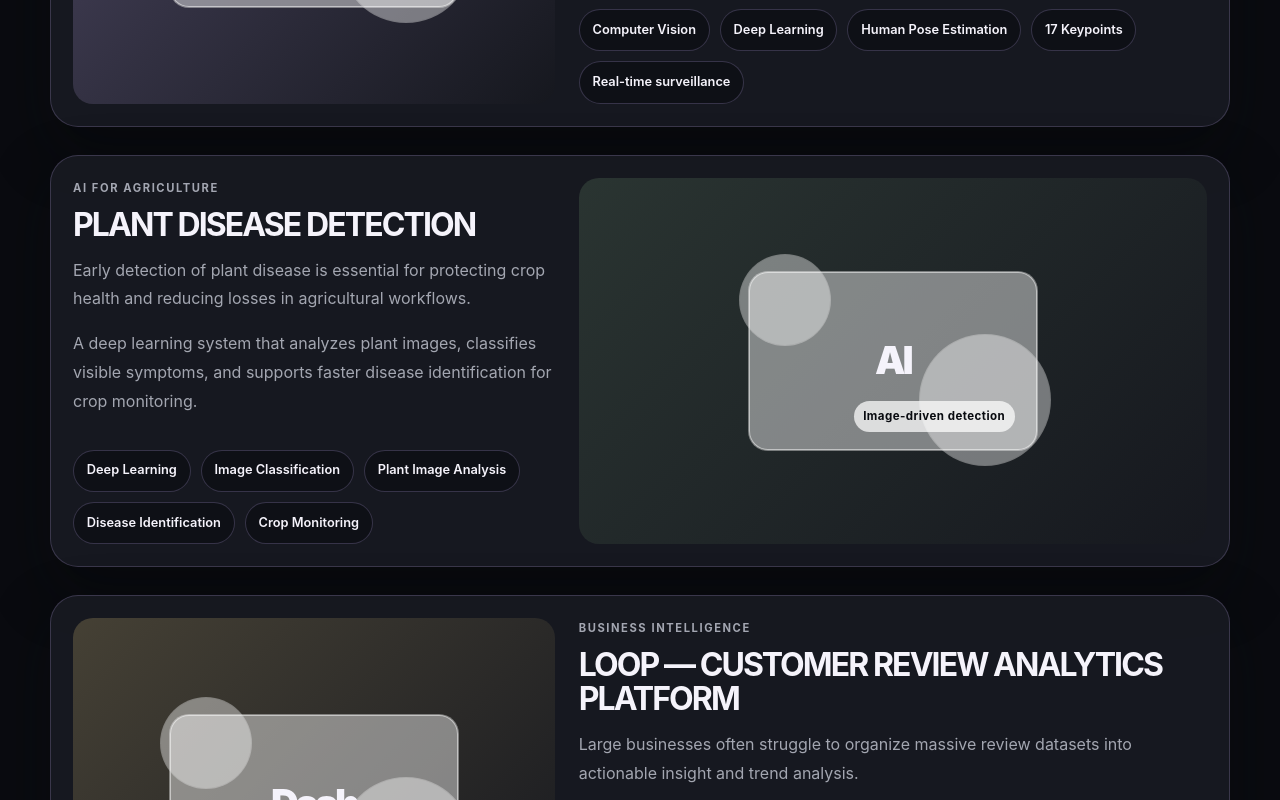
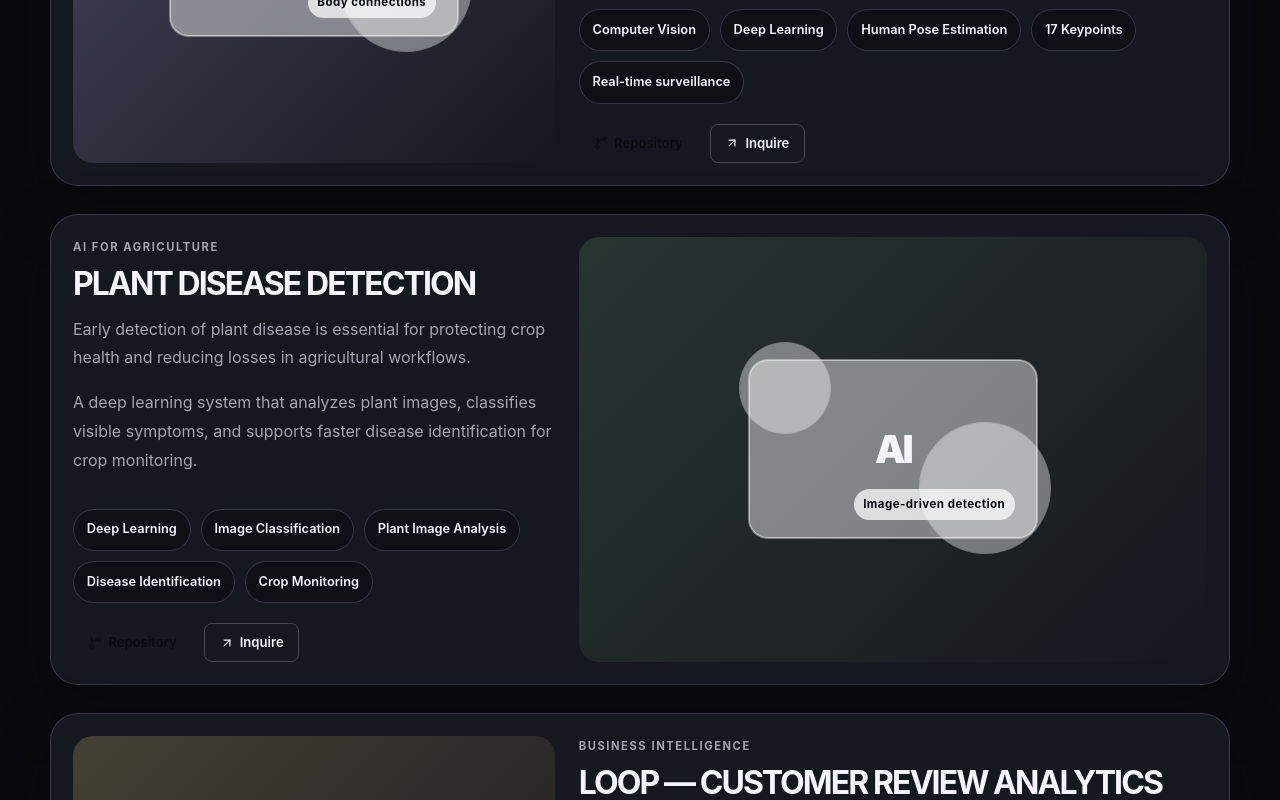
Before and after one commit to Sinchu-7/Portfolio, a React (Vite) app in the folder frontend/: page / in a window 1280 px wide. Shown: the part 3400-4200 px from the top of the page. Built offline with nearby package versions, Linux system fonts and the light colour scheme.

Commit message:
feat(frontend): add project repository links and contact inquiry actions

```diff
--- a/frontend/src/App.jsx
+++ b/frontend/src/App.jsx
@@ -66,6 +66,7 @@ const projects = [
     accent: 'safety',
     metric: '17',
     detail: 'Body connections',
+    repoUrl: 'https://github.com/Sinchu-7',
   },
   {
     title: 'PLANT DISEASE DETECTION',
@@ -76,6 +77,7 @@ const projects = [
     accent: 'plant',
     metric: 'AI',
     detail: 'Image-driven detection',
+    repoUrl: 'https://github.com/Sinchu-7',
   },
   {
     title: 'LOOP — CUSTOMER REVIEW ANALYTICS PLATFORM',
@@ -86,6 +88,7 @@ const projects = [
     accent: 'loop',
     metric: 'Dash',
     detail: 'Customer insights',
+    repoUrl: 'https://github.com/Sinchu-7',
   },
 ];
 
@@ -559,6 +562,26 @@ function App() {
                           <span key={tag}>{tag}</span>
                         ))}
                       </div>
+
+                      <div className="project-links">
+                        <a
+                          href={project.repoUrl}
+                          target="_blank"
+                          rel="noreferrer"
+                          className="project-link-btn"
+                          aria-label={`View ${project.title} repository`}
+                        >
+                          <GitBranch size={14} /> Repository
+                        </a>
+                        <button
+                          type="button"
+                          className="project-link-btn outline"
+                          onClick={() => handleJump('contact')}
+                          aria-label={`Inquire about ${project.title}`}
+                        >
+                          <ArrowUpRight size={14} /> Inquire
+                        </button>
+                      </div>
                     </div>
                   </article>
                 ))}
--- a/frontend/src/styles.css
+++ b/frontend/src/styles.css
@@ -666,6 +666,46 @@ button {
   margin-top: 18px;
 }
 
+.project-links {
+  display: flex;
+  align-items: center;
+  gap: 12px;
+  margin-top: 20px;
+  flex-wrap: wrap;
+}
+
+.project-link-btn {
+  display: inline-flex;
+  align-items: center;
+  gap: 6px;
+  padding: 0.5rem 0.9rem;
+  border-radius: 8px;
+  background: var(--accent);
+  color: #0b0c10;
+  font-size: 0.82rem;
+  font-weight: 600;
+  text-decoration: none;
+  border: 1px solid transparent;
+  cursor: pointer;
+  transition: opacity 0.2s ease, transform 0.2s ease;
+}
+
+.project-link-btn:hover {
+  opacity: 0.9;
+  transform: translateY(-1px);
+}
+
+.project-link-btn.outline {
+  background: transparent;
+  color: var(--white);
+  border: 1px solid rgba(255, 255, 255, 0.2);
+}
+
+.project-link-btn.outline:hover {
+  border-color: var(--accent);
+  color: var(--accent);
+}
+
 .tag-list span,
 .skill-list span,
 .chip-card,
```
